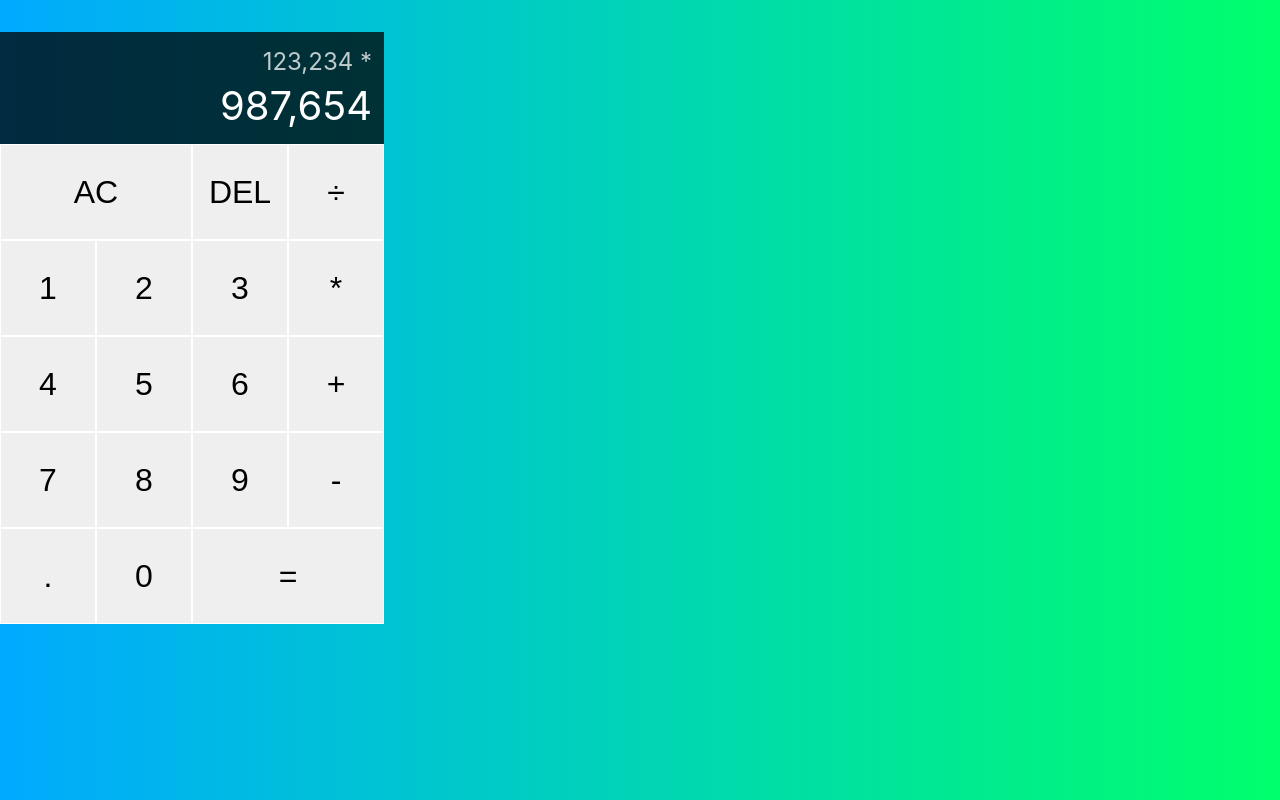
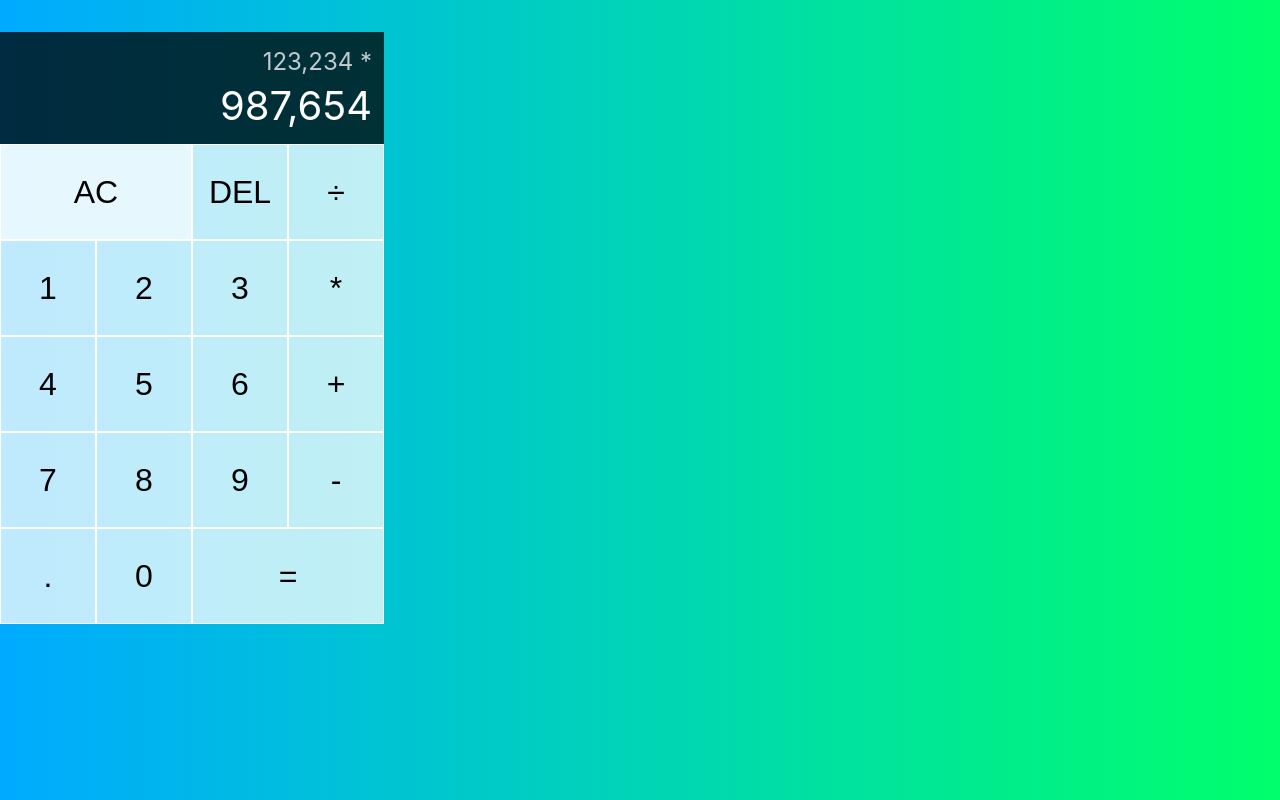
Before and after one commit to anjola-adeuyi/calculator-design-logic, a React (Create React App) app: page / in a window 1280 px wide. In both pictures the pointer is over the button "AC". Built offline with nearby package versions, Linux system fonts and the light colour scheme.

Commit message:
neumorphism states

```diff
--- a/src/App.css
+++ b/src/App.css
@@ -21,7 +21,12 @@ body {
   font-size: 2rem;
   border: 1px solid white;
   outline: none;
-  background-color: rgba(255, 255, 255, 0.75));
+  background-color: rgba(255, 255, 255, 0.75);
+}
+
+.calculator-grid > button:hover,
+.calculator-grid > button:focus {
+  background-color: rgba(255, 255, 255, 0.9);
 }
 
 .span-two {
```
